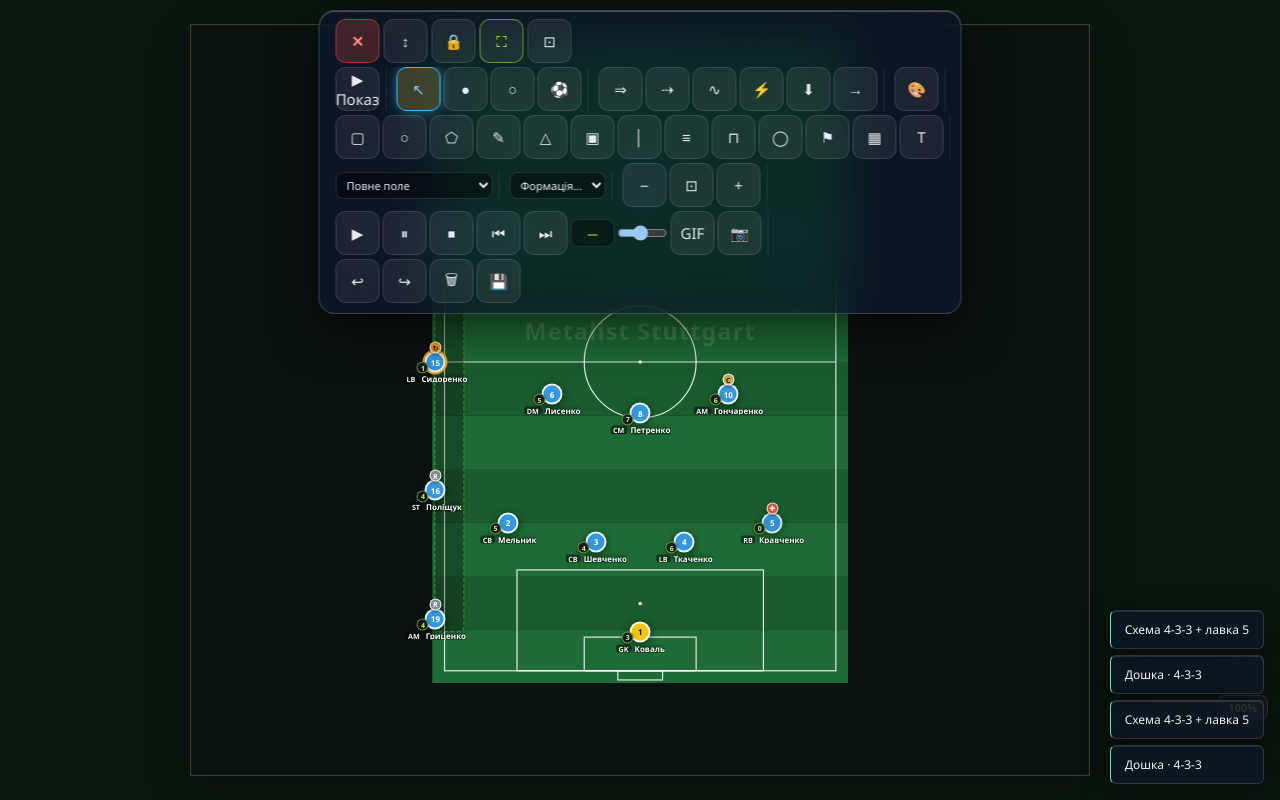
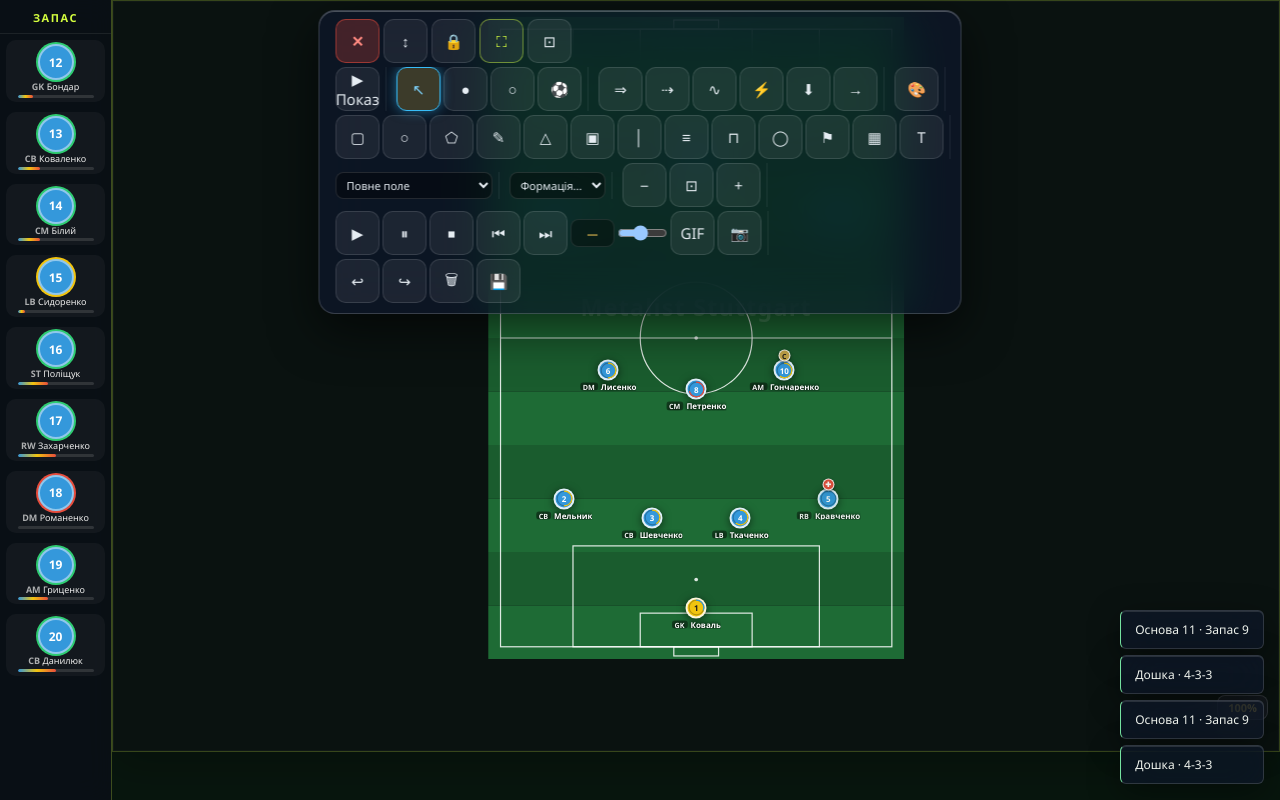
Before and after one commit to SangfoidEns/Metalist, a website: page index.html in a window 1280 px wide. Both pictures are taken after a click on the button "Відкрити тактичну дошку". Drawn offline with Linux system fonts and the light colour scheme.

Commit message:
Add files via upload

```diff
--- a/index.html
+++ b/index.html
@@ -71,6 +71,10 @@
   <div class="view view-board" id="v-board">
     <div class="btb" id="boardToolbar"></div>
     <div class="ba" id="boardArea">
+      <aside class="bench-panel" id="benchPanel" aria-label="Лавка запасних">
+        <div class="bench-head">ЗАПАС</div>
+        <div class="bench-list" id="benchList"></div>
+      </aside>
       <div class="fc" id="fieldContainer">
         <div class="field-stage" id="fieldStage">
           <svg class="fs" id="fieldSvg" viewBox="0 0 680 1050" preserveAspectRatio="xMidYMid meet"></svg>
--- a/src/board/BoardEngine.js
+++ b/src/board/BoardEngine.js
@@ -99,6 +99,7 @@ const BoardEngine = {
     const s = Store.get();
     let best = null, bestD = maxDist;
     (s.activeBoard.objects || []).forEach(o => {
+      if (o.onBench) return;
       if (!['player', 'opponent', 'ball'].includes(o.type)) return;
       const d = Math.hypot((o.x || 0) - wx, (o.y || 0) - wy);
       if (d < bestD) { bestD = d; best = o; }
@@ -774,11 +775,12 @@ const BoardEngine = {
       Toast.show('Суперник: схема ' + name + ' (дзеркало)', 'ok');
       return;
     }
-    // Своя команда: основа за схемою, резерв — на лавку
-    s.activeBoard.objects = s.activeBoard.objects.filter(o => o.type !== 'player');
+    // Своя команда: рівно 11 на полі за схемою, УСІ інші — у панель ЗАПАС
+    s.activeBoard.objects = s.activeBoard.objects.filter(o => !(o.type === 'player' && o.team !== 'opp'));
     const chipColor = s.activeBoard.drawColor || null;
     const usedIds = new Set();
-    scheme.forEach(([num, x, y]) => {
+    // 1) Основа — позиції схеми (макс 11)
+    scheme.slice(0, 11).forEach(([num, x, y]) => {
       const p = this.clampWorld(x, y);
       let roster = (s.players || []).find(pl => pl.number === num && pl.group !== 'reserve');
       if (!roster) roster = (s.players || []).find(pl => pl.number === num);
@@ -799,23 +801,12 @@ const BoardEngine = {
         rotation: 0, locked: false, visible: true
       });
     });
-    // Резерв / невикористані — сектор запасних (ліва бровка)
-    const reserves = (s.players || []).filter(pl =>
-      !usedIds.has(pl.id) && (pl.group === 'reserve' || pl.group === 'gk' || true)
-    ).filter(pl => !usedIds.has(pl.id));
-    // лише хто не на полі: group reserve або всі невикористані з group reserve/main overflow
-    const benchPlayers = (s.players || []).filter(pl => !usedIds.has(pl.id) && (
-      pl.group === 'reserve' || pl.status === 'injured' || pl.status === 'rehab' || pl.status === 'recovery'
-    ));
-    // якщо резерв порожній — інші невикористані main як лавка (опційно топ-8)
-    const benchList = benchPlayers.length
-      ? benchPlayers
-      : (s.players || []).filter(pl => !usedIds.has(pl.id)).slice(0, 8);
-    benchList.forEach((roster, i) => {
-      const slot = this.benchSlot(i, benchList.length);
+    // 2) Усі інші зі складу → лавка (окрема панель, не на полі)
+    const benchList = (s.players || []).filter(pl => !usedIds.has(pl.id));
+    benchList.forEach((roster) => {
       s.activeBoard.objects.push({
         id: uid(), type: 'player',
-        x: slot.x, y: slot.y,
+        x: 0, y: 0,
         number: roster.number,
         label: roster.lastName || '',
         team: 'own',
@@ -833,17 +824,7 @@ const BoardEngine = {
     });
     this.pushHistory();
     this.render();
-    Toast.show('Схема ' + name + (benchList.length ? ' + лавка ' + benchList.length : ''), 'ok');
-  },
-
-  /** Координати місця на лавці запасних (лівий край поля) */
-  benchSlot(index, total) {
-    const x = 0.035;
-    const top = 0.10;
-    const bottom = 0.90;
-    const n = Math.max(total, 1);
-    const y = top + (bottom - top) * (index / Math.max(n - 1, 1));
-    return this.clampWorld(x, y);
+    Toast.show('Основа 11 · Запас ' + benchList.length + (chipColor ? ' · колір' : ''), 'ok');
   },
 
   saveBoard() {
@@ -1252,11 +1233,7 @@ const BoardEngine = {
       `<text class="pitch-watermark" x="${W / 2}" y="${H / 2 - 36}" text-anchor="middle" dominant-baseline="auto" ` +
       `fill="rgba(255,255,255,0.15)" font-family="system-ui,-apple-system,Segoe UI,sans-serif" ` +
       `font-weight="700" font-size="38" letter-spacing="2" pointer-events="none" style="user-select:none">Metalist Stuttgart</text>` +
-      /* Сектор запасних (ліва бровка) */
-      `<rect class="bench-zone" x="4" y="${H * 0.08}" width="${W * 0.07}" height="${H * 0.84}" ` +
-      `rx="8" fill="rgba(0,0,0,0.28)" stroke="rgba(213,255,63,0.35)" stroke-width="1.5" stroke-dasharray="6,4" pointer-events="none"/>` +
-      `<text x="${W * 0.04}" y="${H * 0.065}" text-anchor="middle" fill="rgba(213,255,63,0.7)" ` +
-      `font-size="14" font-weight="700" letter-spacing="1" pointer-events="none">ЗАПАС</text>`;
+      '';
   },
 
   /** Розмір фішки відносно видимої висоти поля (розмітка ~105м, гравець ~1.7%) */
@@ -1271,7 +1248,39 @@ const BoardEngine = {
     return { player, ball, cone, equip, font: Math.max(8, player * 0.32) };
   },
 
+
+  /** Лавка запасних — окрема панель біля поля (не на газоні) */
+  renderBenchPanel() {
+    const list = document.getElementById('benchList');
+    const panel = document.getElementById('benchPanel');
+    if (!list || !panel) return;
+    const s = Store.get();
+    const bench = (s.activeBoard.objects || []).filter(o => o.onBench && (o.type === 'player' || o.team === 'own'));
+    if (!bench.length) {
+      list.innerHTML = '<div class="bench-empty">Немає запасних</div>';
+      return;
+    }
+    list.innerHTML = bench.map(o => {
+      const pl = o.playerId ? (s.players || []).find(p => p.id === o.playerId) : null;
+      const readiness = o.readiness != null ? o.readiness : (pl && (pl.readiness != null ? pl.readiness : pl.condition)) || 70;
+      const loadVal = o.load != null ? o.load : (pl && pl.load != null ? pl.load : 0);
+      const ringC = readiness >= 80 ? '#2ecc71' : readiness >= 50 ? '#f1c40f' : '#e74c3c';
+      const loadPct = Math.max(0, Math.min(100, (loadVal / 10) * 100));
+      const bg = o.chipColor || o.color || '';
+      const st = o.status || (pl && pl.status) || '';
+      const inj = st === 'injured' ? '<span class="bench-tag inj">✚</span>' : '';
+      const bgStyle = bg ? 'background:' + bg : '';
+      return '<div class="bench-chip" data-id="' + o.id + '" title="#' + (o.number || '') + ' load ' + loadVal + '">' +
+        '<div class="bench-avatar" style="' + bgStyle + ';box-shadow:0 0 0 2px ' + ringC + '">' +
+        '<span class="bench-num">' + (o.number || '') + '</span></div>' +
+        '<div class="bench-meta"><span class="bench-pos">' + (o.position || (pl && pl.position) || '') + '</span> ' +
+        '<span class="bench-name">' + (o.label || '') + '</span>' + inj + '</div>' +
+        '<div class="bench-load" title="Load"><i style="width:' + loadPct + '%"></i></div></div>';
+    }).join('');
+  },
+
   renderTokens() {
+    this.renderBenchPanel();
     const layer = document.getElementById('playersLayer');
     if (!layer) return;
     const s = Store.get();
@@ -1281,7 +1290,7 @@ const BoardEngine = {
     layer.style.setProperty('--ball-sz', m.ball + 'px');
     const equipTypes = ['cone','mannequin','pole','ladder','minigoal','hoop','flag','bib'];
     const objs = s.activeBoard.objects.filter(o =>
-      o.type === 'player' || o.type === 'opponent' || o.type === 'ball' || equipTypes.includes(o.type)
+      !o.onBench && (o.type === 'player' || o.type === 'opponent' || o.type === 'ball' || equipTypes.includes(o.type))
     );
     const sel = s.activeBoard.selectedId;
     let html = '';
@@ -1371,11 +1380,9 @@ const BoardEngine = {
         return '<span class="pt-badge ' + b.cls + '" title="' + b.title +
           '" style="left:calc(50% + ' + ox.toFixed(1) + 'px);top:calc(50% + ' + oy.toFixed(1) + 'px)">' + b.text + '</span>';
       }).join('');
-      // Індикатор Load (0–10) — знизу-ліворуч на фішці
-      const loadBadge = (loadNum != null && !isNaN(loadNum))
-        ? '<span class="pt-badge pt-load" title="Load ' + loadNum + '/10" style="left:calc(50% - ' + (rPx + 2).toFixed(1) + 'px);top:calc(50% + ' + (rPx * 0.55).toFixed(1) + 'px)">' + Math.round(loadNum) + '</span>'
-        : '';
-      // Позиція + ім'я одним рядком ПІД фішкою (без окремого pt-pos)
+      // Load — кільце навколо фішки (не цифра)
+      const loadBadge = '';
+      // Позиція + ім'я одним рядком ПІД фішкою
       const nameText = o.label || '';
       const label = (nameText || posCode)
         ? `<span class="tn">${posCode ? `<span class="tn-pos">${sanitize(posCode)}</span>` : ''}${nameText ? sanitize(nameText) : ''}</span>`
@@ -1388,13 +1395,18 @@ const BoardEngine = {
         + (isReserve ? ' · резерв' : '');
       const extraCls = (isInjured ? ' injured' : '') + (isRehab ? ' rehab' : '') + (isReserve ? ' reserve' : '') + (isCaptain ? ' captain' : '');
       const readyAttr = readiness != null ? ` data-ready="${Math.round(readiness)}"` : '';
-      const ringShadow = readiness != null
-        ? `box-shadow:0 0 0 3px ${ringColor},0 2px 6px rgba(0,0,0,.45)`
-        : 'box-shadow:0 2px 6px rgba(0,0,0,.45)';
+      // readiness — зовнішнє кільце; load (0-10) — товщина/інтенсивність другого кільця
+      const loadPct = loadNum != null && !isNaN(loadNum) ? Math.max(0, Math.min(10, loadNum)) / 10 : 0;
+      const loadCol = loadPct >= 0.7 ? '#e74c3c' : loadPct >= 0.4 ? '#f1c40f' : '#3498db';
+      const ringShadow = `box-shadow:0 0 0 3px ${ringColor},0 0 0 ${5 + loadPct * 3}px ${loadCol}55,0 2px 6px rgba(0,0,0,.45)`;
+      // SVG load arc (чіткий індикатор навколо фішки)
+      const loadArc = (loadNum != null && !isNaN(loadNum))
+        ? `<svg class="pt-load-ring" viewBox="0 0 36 36" aria-hidden="true"><circle cx="18" cy="18" r="15.5" fill="none" stroke="rgba(0,0,0,0.25)" stroke-width="2.5"/><circle cx="18" cy="18" r="15.5" fill="none" stroke="${loadCol}" stroke-width="2.5" stroke-dasharray="${loadPct * 97.4} 97.4" stroke-linecap="round" transform="rotate(-90 18 18)"/></svg>`
+        : `<svg class="pt-load-ring" viewBox="0 0 36 36" aria-hidden="true"><circle cx="18" cy="18" r="15.5" fill="none" stroke="${ringColor}" stroke-width="2.5" stroke-dasharray="${(readiness/100)*97.4} 97.4" stroke-linecap="round" transform="rotate(-90 18 18)"/></svg>`;
       // Колір фішки: явний chipColor / fill / color, інакше CSS-клас own/opp/gk
       const customBg = o.chipColor || o.fill || (o.team === 'own' || o.team === 'opp' ? o.color : null);
       const bgStyle = customBg ? `background:${customBg} !important;border-color:rgba(255,255,255,.55);` : '';
-      html += `<div class="${cls}${extraCls}" data-id="${o.id}" data-r="${rPx}"${readyAttr} style="left:${pct.left}%;top:${pct.top}%;width:${m.player}px;height:${m.player}px;font-size:${m.font}px;--pt-r:${rPx}px;${ringShadow};${bgStyle}" title="${sanitize(titleName + titleExtra)}">${statusBadge}${loadBadge}<span class="pt-num">${o.number || ''}</span>${label}</div>`;
+      html += `<div class="${cls}${extraCls}" data-id="${o.id}" data-r="${rPx}"${readyAttr} style="left:${pct.left}%;top:${pct.top}%;width:${m.player}px;height:${m.player}px;font-size:${m.font}px;--pt-r:${rPx}px;${ringShadow};${bgStyle}" title="${sanitize(titleName + titleExtra)}">${loadArc}${statusBadge}<span class="pt-num">${o.number || ''}</span>${label}</div>`;
     });
     layer.innerHTML = html;
     // Re-bind dblclick / contextmenu without inline handlers
--- a/src/styles/app.css
+++ b/src/styles/app.css
@@ -3459,3 +3459,119 @@ body.board-fs-nav #boardToolbar .tb {
 #playersLayer .pt[data-ready] {
   /* readiness ring via box-shadow already inline */
 }
+
+/* ── Лавка запасних біля поля (як у сучасних tactical boards) ── */
+#boardArea.ba,
+.view-board .ba {
+  display: flex !important;
+  flex-direction: row !important;
+  align-items: stretch !important;
+  gap: 0 !important;
+}
+.bench-panel {
+  flex: 0 0 min(112px, 22vw);
+  max-width: 130px;
+  display: flex;
+  flex-direction: column;
+  background: rgba(10, 16, 22, 0.92);
+  border-right: 1px solid rgba(213, 255, 63, 0.25);
+  z-index: 8;
+  overflow: hidden;
+  backdrop-filter: blur(12px);
+}
+.bench-head {
+  flex-shrink: 0;
+  padding: 10px 6px 8px;
+  text-align: center;
+  font-size: 11px;
+  font-weight: 800;
+  letter-spacing: 1.5px;
+  color: #d5ff3f;
+  border-bottom: 1px solid rgba(255,255,255,0.08);
+}
+.bench-list {
+  flex: 1;
+  overflow-y: auto;
+  overflow-x: hidden;
+  padding: 6px 6px 12px;
+  -webkit-overflow-scrolling: touch;
+}
+.bench-empty {
+  font-size: 11px;
+  color: var(--muted, #888);
+  text-align: center;
+  padding: 16px 4px;
+}
+.bench-chip {
+  display: flex;
+  flex-direction: column;
+  align-items: center;
+  gap: 2px;
+  margin-bottom: 10px;
+  padding: 4px 2px;
+  border-radius: 10px;
+  background: rgba(255,255,255,0.04);
+}
+.bench-avatar {
+  width: 36px;
+  height: 36px;
+  border-radius: 50%;
+  background: var(--own, #2980b9);
+  display: flex;
+  align-items: center;
+  justify-content: center;
+  border: 2px solid rgba(255,255,255,0.45);
+  color: #fff;
+  font-weight: 800;
+  font-size: 12px;
+}
+.bench-meta {
+  font-size: 9px;
+  text-align: center;
+  color: #eee;
+  line-height: 1.2;
+  max-width: 100%;
+  overflow: hidden;
+  text-overflow: ellipsis;
+  white-space: nowrap;
+}
+.bench-pos { opacity: 0.7; font-weight: 700; }
+.bench-load {
+  width: 80%;
+  height: 3px;
+  background: rgba(255,255,255,0.12);
+  border-radius: 2px;
+  overflow: hidden;
+}
+.bench-load i {
+  display: block;
+  height: 100%;
+  background: linear-gradient(90deg, #3498db, #f1c40f, #e74c3c);
+  border-radius: 2px;
+}
+.bench-tag.inj { color: #e74c3c; font-weight: 800; }
+
+#playersLayer .pt .pt-load-ring {
+  position: absolute !important;
+  left: 50% !important;
+  top: 50% !important;
+  width: 128% !important;
+  height: 128% !important;
+  transform: translate(-50%, -50%) !important;
+  pointer-events: none !important;
+  z-index: 0 !important;
+}
+#playersLayer .pt .pt-load { display: none !important; }
+
+/* Поле займає решту ширини */
+.view-board .fc,
+#fieldContainer.fc {
+  flex: 1 1 auto !important;
+  min-width: 0 !important;
+  max-width: none !important;
+}
+
+@media (max-width: 600px) {
+  .bench-panel { flex-basis: 88px; max-width: 96px; }
+  .bench-avatar { width: 30px; height: 30px; font-size: 10px; }
+}
--- a/src/ui/app.js
+++ b/src/ui/app.js
@@ -800,7 +800,7 @@ const App = {
           }
         }
         try { BoardEngine.render(); BoardEngine.renderToolbar(); } catch (_) {}
-        Toast.show(sel ? 'Колір застосовано' : 'Колір малювання: ' + col, 'ok');
+        Toast.show(sel ? 'Колір на виділене' : 'Колір задано — тепер додавайте фішки / схему', 'ok');
         return;
       }
       if (action === 'exit-board') {
```
